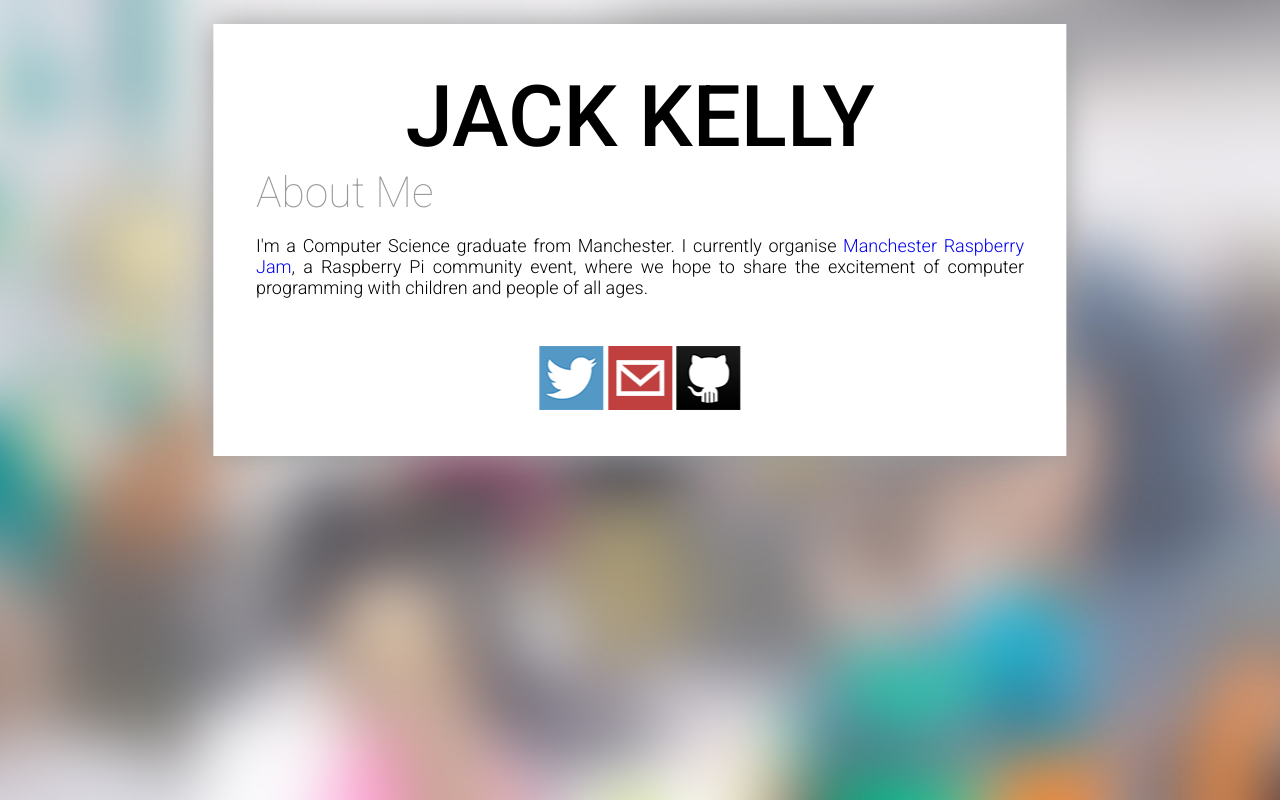
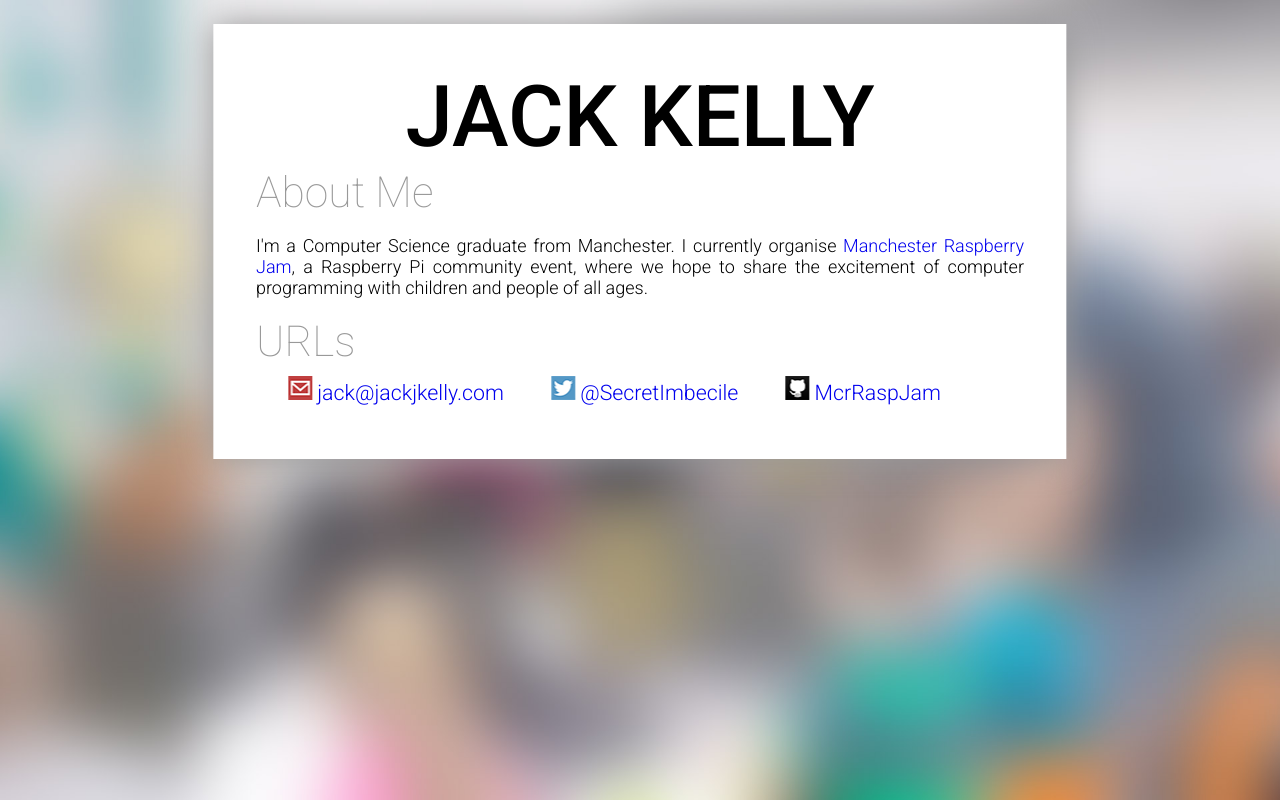
Before and after one commit to SecretImbecile/secretimbecile.github.io, a plain HTML site: page index.html in a window 1280 px wide. Drawn offline with Linux system fonts and the light colour scheme.

Commit message:
Changed Contact Info
text descriptions for clarity

```diff
--- a/css/common.css
+++ b/css/common.css
@@ -28,7 +28,7 @@ h2
 
 .content
 {
-	width:80%;
+	width:90%;
 	min-width:256px;
 	max-width:768px;
 	padding: 32pt;
--- a/css/home.css
+++ b/css/home.css
@@ -9,8 +9,12 @@ body
 	background-attachment: fixed;
 }
 
-.contactbar
+.contactitem
 {
-	margin-top: 48px;
-	text-align: center;
+	margin:8pt;
+	margin-left:24pt;
+	font-size: 16pt;
+	display: inline-block;
+  	vertical-align: middle;
+  	line-height: normal;
 }
--- a/index.html
+++ b/index.html
@@ -19,12 +19,11 @@
                                 <p style="text-align:justify">
                                         <!-- You can see some of the things I get up to in my spare time on my projects page. -->
                                 </p>
-                                <div class="contactbar">
-                                        <a href="http://twitter.com/secretimbecile"><img src="css/twitt.png" alt="@SecretImbecile on Twitter"/></a>
-                                        <a href="mailto:jack@jackjkelly.com"><img src="css/email.png" alt="jack@jackjkelly.com"/></a>
-                                        <a href="https://github.com/SecretImbecile"><img src="css/githb.png" alt="SecretImbecile and McrRaspJam on Github"/></a>
-                                </div>
                         </article>
+                        <h2>URLs</h2>
+                        <p class="contactitem"><a href="mailto:jack@jackjkelly.com"><img src="css/icon_emai.png" alt="jack@jackjkelly.com"/> jack@jackjkelly.com</a></p>
+                        <p class="contactitem"><a href="http://twitter.com/secretimbecile" target="_blank"><img src="css/icon_twit.png" /> @SecretImbecile</a></p>
+                        <p class="contactitem"><a href="http://github.com/McrRaspJam" target="_blank"><img src="css/icon_gith.png" /> McrRaspJam</a></p>
                 </div>
         </body>
 </html>
```
Also changed, not shown: css/icon_emai.png (added), css/icon_gith.png (added), css/icon_twit.png (added).
